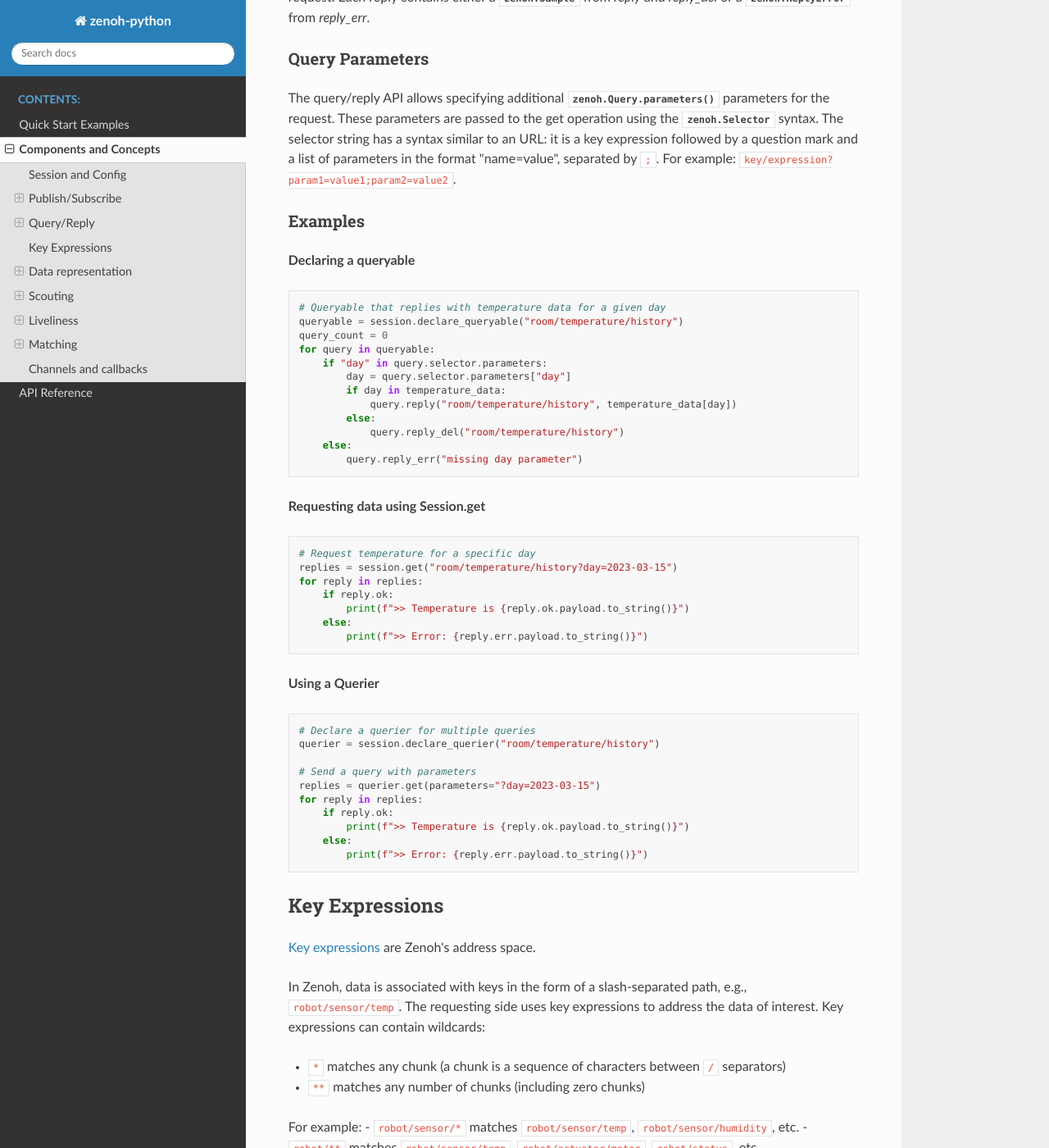
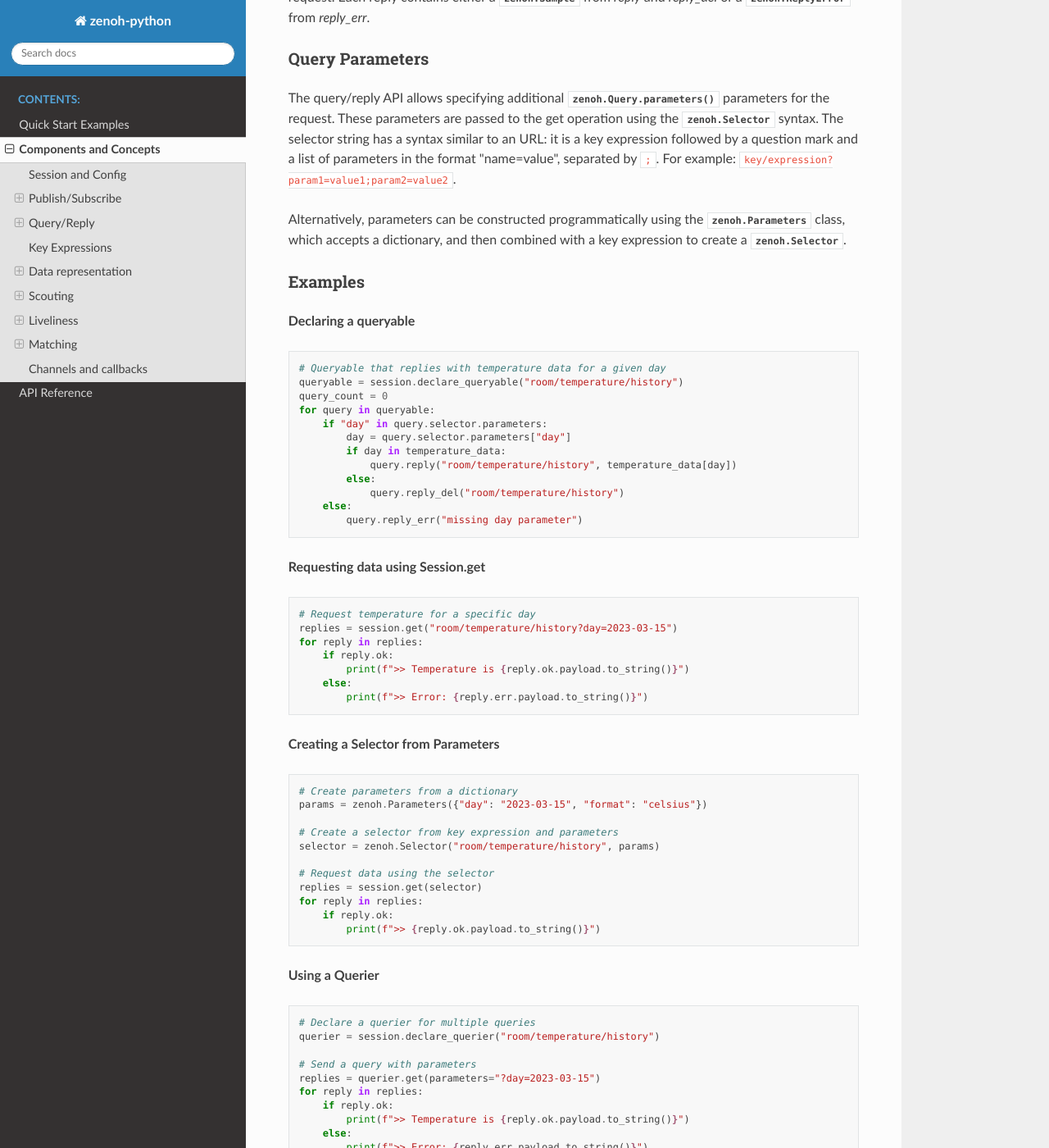
Before and after one commit to eclipse-zenoh/zenoh-python, a Sphinx documentation site: the page built from docs/concepts.rst, in a window 1280 px wide and 1400 px high, scrolled down 1988 px. Shown: the whole window at 82% size. Built offline with Sphinx 7.4.7 and the Read the Docs theme 3.1.0, drawn with Linux system fonts in a browser that asks for light colours.

Commit message:
query parameters update

```diff
--- a/docs/concepts.rst
+++ b/docs/concepts.rst
@@ -109,6 +109,10 @@ syntax. The selector string has a syntax similar to an URL: it is a key expressi
 followed by a question mark and a list of parameters in the format "name=value",
 separated by ``;``. For example: ``key/expression?param1=value1;param2=value2``.
 
+Alternatively, parameters can be constructed programmatically using the
+:class:`zenoh.Parameters` class, which accepts a dictionary, and then combined
+with a key expression to create a :class:`zenoh.Selector`.
+
 Examples
 ^^^^^^^^
 
@@ -123,6 +127,12 @@ Examples
 .. literalinclude:: examples/query_session_get.py
    :language: python
    :lines: 37-43
+
+**Creating a Selector from Parameters**
+
+.. literalinclude:: examples/query_parameters.py
+   :language: python
+   :lines: 28-38
 
 **Using a Querier**
 
--- /dev/null
+++ b/docs/examples/query_parameters.py
@@ -0,0 +1,46 @@
+import zenoh
+
+# Open session
+session = zenoh.open(zenoh.Config())
+
+import threading
+import time
+
+
+def provide_queryable():
+    time.sleep(0.05)
+    queryable = session.declare_queryable("room/temperature/history")
+    for query in queryable:
+        # Access query parameters
+        day = query.parameters.get("day", "unknown")
+        format = query.parameters.get("format", "celsius")
+        query.reply("room/temperature/history", f"22.5°C on {day} ({format})")
+        break
+
+
+threading.Thread(target=provide_queryable, daemon=True).start()
+time.sleep(0.1)  # Wait for queryable to be ready
+
+# Test verification
+reply_count = 0
+
+# DOC_EXAMPLE_START
+# Create parameters from a dictionary
+params = zenoh.Parameters({"day": "2023-03-15", "format": "celsius"})
+
+# Create a selector from key expression and parameters
+selector = zenoh.Selector("room/temperature/history", params)
+
+# Request data using the selector
+replies = session.get(selector)
+for reply in replies:
+    if reply.ok:
+        print(f">> {reply.ok.payload.to_string()}")
+    # DOC_EXAMPLE_END
+    # Test verification
+    if reply.ok:
+        reply_count += 1
+        assert "2023-03-15" in reply.ok.payload.to_string()
+        assert "celsius" in reply.ok.payload.to_string()
+
+assert reply_count > 0, "Expected at least one reply"
```
